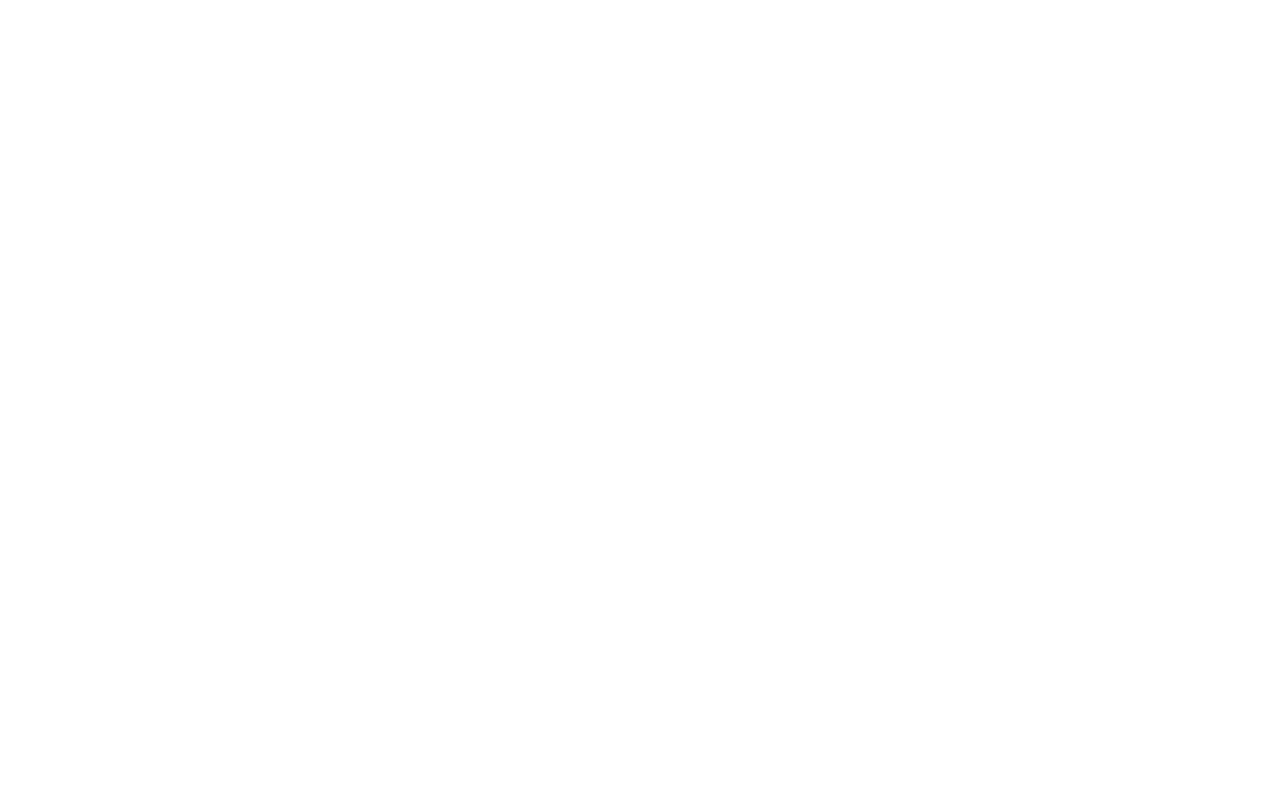
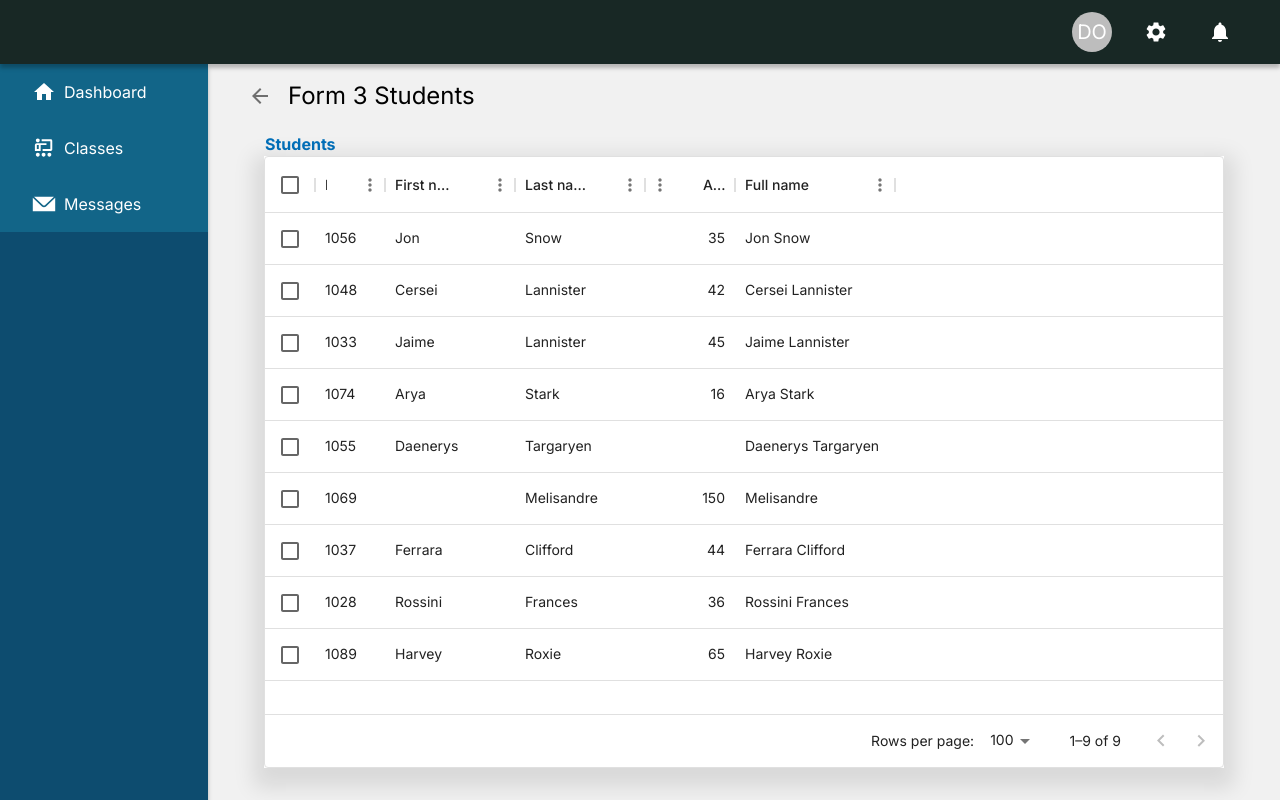
Before and after one commit to danielobima/rydex-lms, a React (Vite) app: page /classes/classID/students in a window 1280 px wide. Before the commit this address had no page. Built offline with nearby package versions, Linux system fonts and the light colour scheme.

Commit message:
created student component
modified routes

```diff
--- a/package.json
+++ b/package.json
@@ -13,6 +13,7 @@
     "@emotion/styled": "^11.10.6",
     "@mui/icons-material": "^5.11.11",
     "@mui/material": "^5.11.12",
+    "@mui/x-data-grid": "^6.0.3",
     "@react-oauth/google": "^0.8.0",
     "axios": "^1.3.4",
     "google-auth-library": "^8.7.0",
--- /dev/null
+++ b/src/pages/classes/components/students.tsx
@@ -0,0 +1,82 @@
+import { DataGrid, GridColDef, GridValueGetterParams } from "@mui/x-data-grid";
+import PageComponent from "../../../components/pageComponent";
+import { ArrowBack } from "@mui/icons-material";
+import { IconButton, Stack, Typography } from "@mui/material";
+
+const columns: GridColDef[] = [
+  { field: "id", headerName: "ID", width: 70 },
+  { field: "firstName", headerName: "First name", width: 130 },
+  { field: "lastName", headerName: "Last name", width: 130 },
+  {
+    field: "age",
+    headerName: "Age",
+    type: "number",
+    width: 90,
+  },
+  {
+    field: "fullName",
+    headerName: "Full name",
+    description: "This column has a value getter and is not sortable.",
+    sortable: false,
+    width: 160,
+    valueGetter: (params: GridValueGetterParams) =>
+      `${params.row.firstName || ""} ${params.row.lastName || ""}`,
+  },
+];
+
+const rows = [
+  { id: 1056, lastName: "Snow", firstName: "Jon", age: 35 },
+  { id: 1048, lastName: "Lannister", firstName: "Cersei", age: 42 },
+  { id: 1033, lastName: "Lannister", firstName: "Jaime", age: 45 },
+  { id: 1074, lastName: "Stark", firstName: "Arya", age: 16 },
+  { id: 1055, lastName: "Targaryen", firstName: "Daenerys", age: null },
+  { id: 1069, lastName: "Melisandre", firstName: null, age: 150 },
+  { id: 1037, lastName: "Clifford", firstName: "Ferrara", age: 44 },
+  { id: 1028, lastName: "Frances", firstName: "Rossini", age: 36 },
+  { id: 1089, lastName: "Roxie", firstName: "Harvey", age: 65 },
+];
+
+export default function students() {
+  return (
+    <PageComponent>
+      <Stack direction={"row"} sx={{ alignItems: "center"}} spacing={1}>
+        <IconButton   href="/classes/className">
+          <ArrowBack />
+        </IconButton>
+        <Stack >
+          <Typography variant="h5">Form 3 Students</Typography>
+        </Stack>
+      </Stack>
+        <Stack direction={"row"} sx={{ alignItems: "center",}}>
+          <Typography
+            sx={{
+              color: "#016FB9",
+              fontWeight: 700,
+            //   border: "2px solid red",
+              width: '100px',
+              marginLeft: '25px'
+            }}
+          >
+            Students
+          </Typography>
+        </Stack>
+      <div
+        style={{
+          height: "612px",
+          width: "960px",
+          margin: "auto",
+          backgroundColor: "#FFFFFF",
+          boxShadow: "0px 10px 20px 10px #0000001A",
+        }}
+      >
+        <DataGrid
+          rows={rows}
+          columns={columns}
+          pageSize={5}
+          rowsPerPageOptions={[5]}
+          checkboxSelection
+        />
+      </div>
+    </PageComponent>
+  );
+}
--- a/src/routes.tsx
+++ b/src/routes.tsx
@@ -5,6 +5,8 @@
 import Layout from "./pages/layout";
 import LoginPage from "./pages/login/login";
 import MessagesPage from "./pages/messages/messages";
+import Students from "./pages/classes/components/students"
+
 const AppRoutes = () => {
   return (
     <BrowserRouter>
@@ -13,6 +15,7 @@
           <Route index element={<Index />} />
           <Route path="/classes" element={<Classes />} />
           <Route path="/classes/:classID" element={<ClassPage />} />
+          <Route path="/classes/classID/students" element={<Students />}/>
           <Route path="/messages" element={<MessagesPage />} />
         </Route>
         <Route path="/login" element={<LoginPage />} />
```
Also changed, not shown: 1 other file (tests, documents, lock files or other folders).
